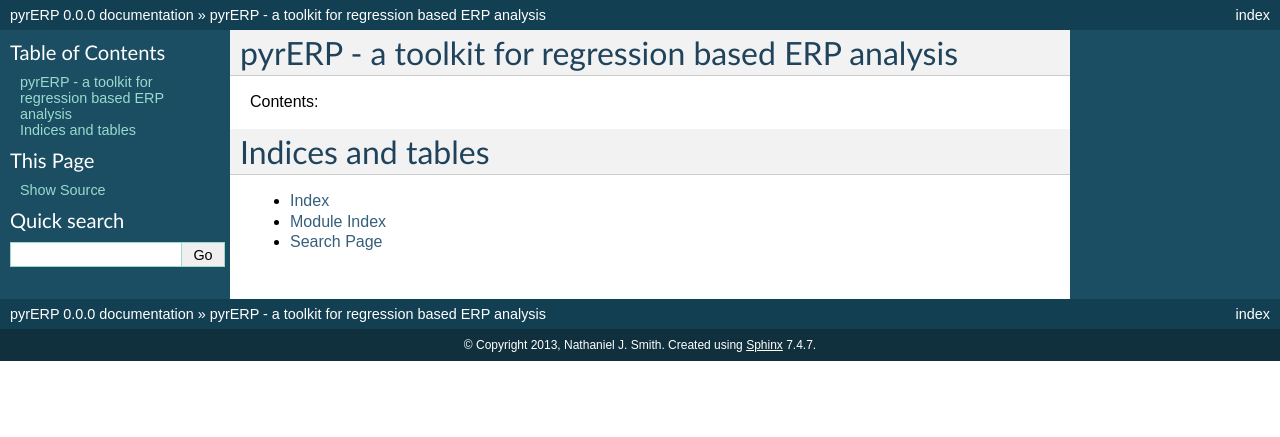
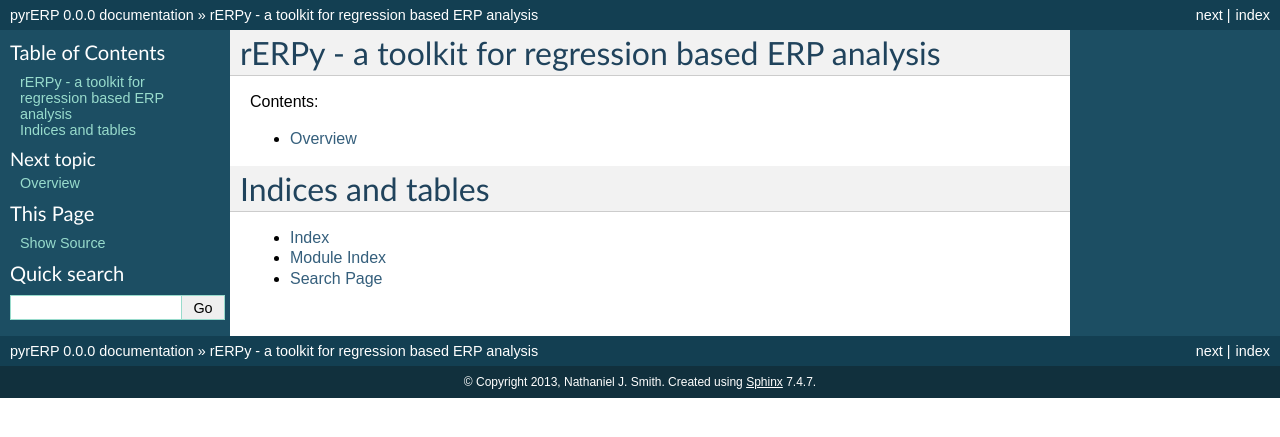
Before and after one commit to rerpy/rerpy, a Sphinx documentation site: the page built from doc/index.rst, in a window 1280 px wide. Shown: the top 437 px of the page. Built offline with Sphinx 7.4.7, drawn with Linux system fonts in a browser that asks for light colours; formulas are drawn with MathJax 3.

Commit message:
tiny tiny doc update

```diff
--- a/README.rst
+++ b/README.rst
@@ -1,6 +1,6 @@
 rERPy is a Python library for analyzing EEG data using both
 traditional averaging-based ERP estimation, and fancy new
-regression-based ERP estimation (known as "rERPs" to their
+regression-based ERP estimation (known as "rERP" to its
 friends). rERPs can do anything ERPs can do -- in fact, ERPs are
 special cases or rERPs -- but rERPs can also handle mixes of
 categorical and continuous manipulations (including non-linear effects
--- a/doc/index.rst
+++ b/doc/index.rst
@@ -3,15 +3,15 @@
    You can adapt this file completely to your liking, but it should at least
    contain the root `toctree` directive.
 
-pyrERP - a toolkit for regression based ERP analysis
-====================================================
+rERPy - a toolkit for regression based ERP analysis
+===================================================
 
 Contents:
 
 .. toctree::
    :maxdepth: 2
 
-
+   overview.rst
 
 Indices and tables
 ==================
--- /dev/null
+++ b/doc/overview.rst
@@ -0,0 +1,5 @@
+Overview
+========
+
+rERPy is a Python toolkit for analyzing EEG and similar signals (e.g.,
+MEG) using ERP and rERP analysis
```
